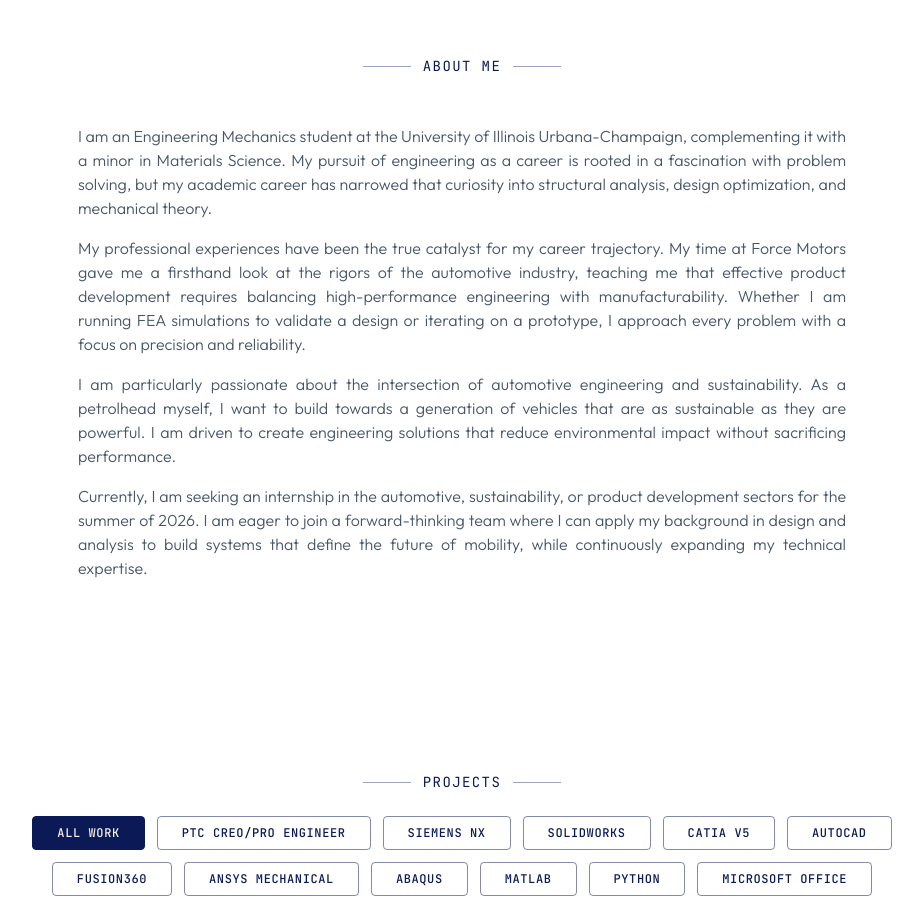
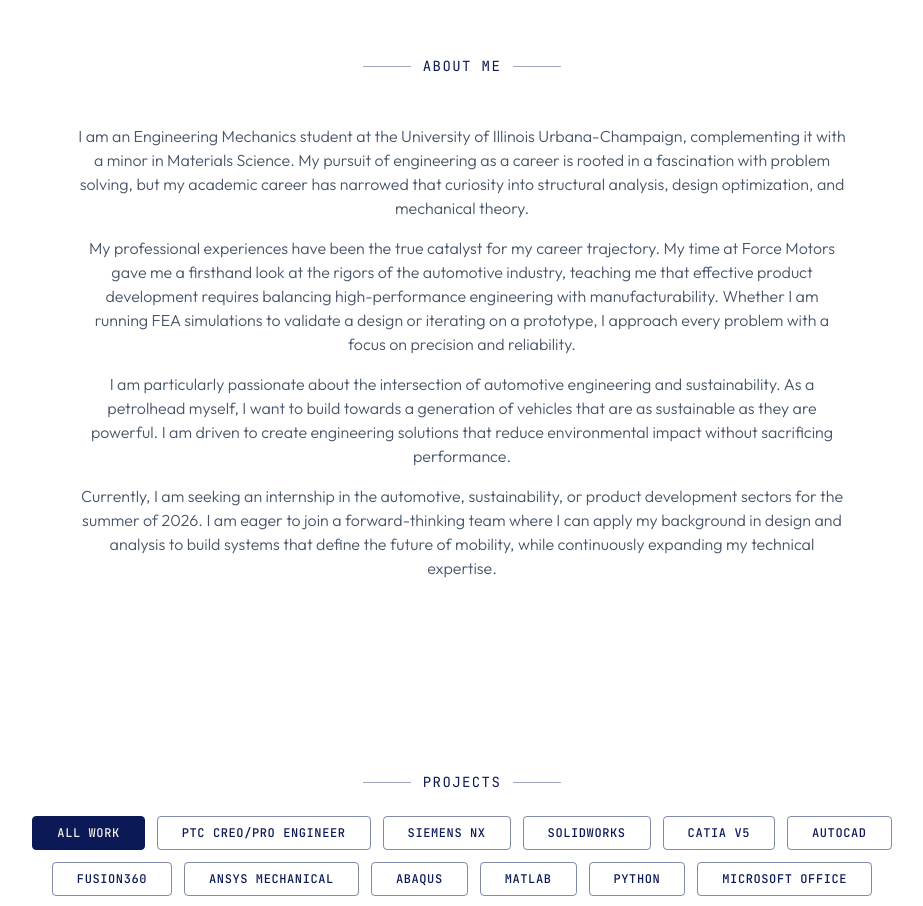
Before and after one commit to AdvaitChordia/Website, a Next.js app: page / in a window 1280 px wide. Shown: the part 840-1746 px from the top of the page, without its empty margins (178-1101 px from the left). Built offline with nearby package versions, Linux system fonts and the light colour scheme.

Commit message:
feat: center align about me section text

```diff
--- a/src/components/About.tsx
+++ b/src/components/About.tsx
@@ -27,16 +27,16 @@ export const About = () => {
                     viewport={{ once: true }}
                     className="text-center max-w-3xl mx-auto"
                 >
-                    <p className="text-muted-foreground text-base leading-normal mb-4 font-light text-justify">
+                    <p className="text-muted-foreground text-base leading-normal mb-4 font-light text-center">
                         I am an Engineering Mechanics student at the University of Illinois Urbana-Champaign, complementing it with a minor in Materials Science. My pursuit of engineering as a career is rooted in a fascination with problem solving, but my academic career has narrowed that curiosity into structural analysis, design optimization, and mechanical theory.
                     </p>
-                    <p className="text-muted-foreground text-base leading-normal mb-4 font-light text-justify">
+                    <p className="text-muted-foreground text-base leading-normal mb-4 font-light text-center">
                         My professional experiences have been the true catalyst for my career trajectory. My time at Force Motors gave me a firsthand look at the rigors of the automotive industry, teaching me that effective product development requires balancing high-performance engineering with manufacturability. Whether I am running FEA simulations to validate a design or iterating on a prototype, I approach every problem with a focus on precision and reliability.
                     </p>
-                    <p className="text-muted-foreground text-base leading-normal mb-4 font-light text-justify">
+                    <p className="text-muted-foreground text-base leading-normal mb-4 font-light text-center">
                         I am particularly passionate about the intersection of automotive engineering and sustainability. As a petrolhead myself, I want to build towards a generation of vehicles that are as sustainable as they are powerful. I am driven to create engineering solutions that reduce environmental impact without sacrificing performance.
                     </p>
-                    <p className="text-muted-foreground text-base leading-normal font-light text-justify">
+                    <p className="text-muted-foreground text-base leading-normal font-light text-center">
                         Currently, I am seeking an internship in the automotive, sustainability, or product development sectors for the summer of 2026. I am eager to join a forward-thinking team where I can apply my background in design and analysis to build systems that define the future of mobility, while continuously expanding my technical expertise.
                     </p>
                 </motion.div>
```
